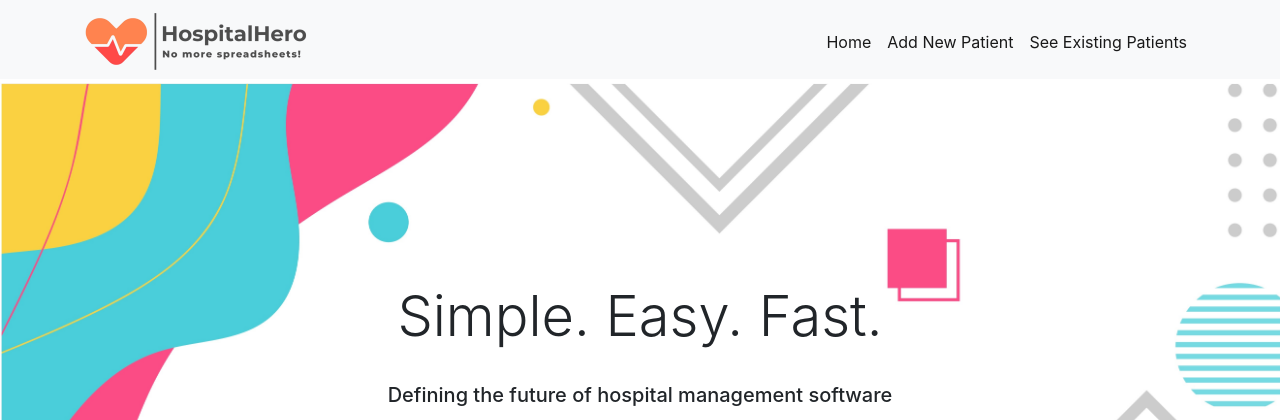
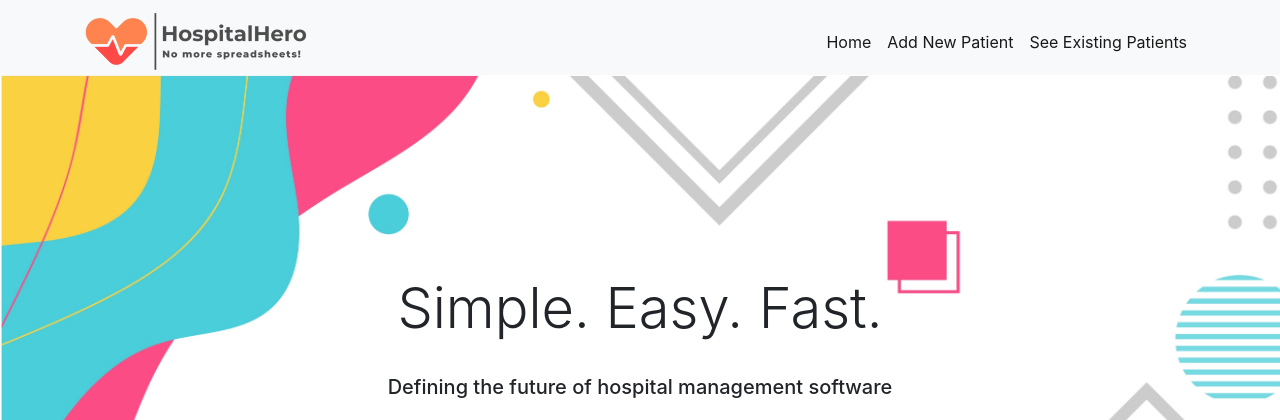
Before and after one commit to natelincyber/HospitalHero, a Flask app: page / in a window 1280 px wide. Shown: the top 420 px of the page. Run offline with Flask 2, Linux system fonts and the light colour scheme.

Commit message:
minor updates

```diff
--- a/main.py
+++ b/main.py
@@ -10,6 +10,7 @@ app = Flask(__name__)
 app.config['SQLALCHEMY_DATABASE_URI'] = 'sqlite:///patients.db'
 db = SQLAlchemy(app)
 
+
 class PatientInfo(db.Model):
     id = db.Column(db.Integer, primary_key=True, nullable=False)
     firstName = db.Column(db.String(20), nullable=False)
@@ -21,14 +22,17 @@ class PatientInfo(db.Model):
     cureTime = db.Column(db.Integer, nullable=False)
     doctorID = db.Column(db.Integer, nullable=False)
     field = db.Column(db.String(25), nullable=False)
-    date_admitted = db.Column(db.DateTime, nullable=False, default=datetime.utcnow)
+    date_admitted = db.Column(
+        db.DateTime, nullable=False, default=datetime.utcnow)
 
     def __str__(self):
         return 'PatientID:' + str(self.id)
 
+
 @app.route("/")
 def index():
     return render_template("index.html")
+
 
 @app.route("/see_patients", methods=['GET', 'POST'])
 def see_patients():
@@ -42,13 +46,16 @@ def see_patients():
         patient_cureTime = request.form['cureTime']
         patient_doctorID = request.form['doctorID']
         patient_field = request.form['field']
-        new_patient = PatientInfo(firstName=patient_first, lastName=patient_last, age=patient_age, state=patient_state, gender=patient_gender, medID=patient_medID, cureTime=patient_cureTime, doctorID=patient_doctorID, field=patient_field)
+        new_patient = PatientInfo(firstName=patient_first, lastName=patient_last, age=patient_age, state=patient_state,
+                                  gender=patient_gender, medID=patient_medID, cureTime=patient_cureTime, doctorID=patient_doctorID, field=patient_field)
         db.session.add(new_patient)
         db.session.commit()
         return redirect('/see_patients')
     else:
-        all_patients = PatientInfo.query.order_by(PatientInfo.date_admitted).all()
+        all_patients = PatientInfo.query.order_by(
+            PatientInfo.date_admitted).all()
         return render_template('see_patients.html', see_patients=all_patients)
+
 
 @app.route("/see_patients/new_patient_form")
 def addPatientForm():
@@ -63,12 +70,14 @@ def addPatientForm():
         patient.cureTime = request.form['cureTime']
         patient.doctorID = request.form['doctorID']
         patient.field = request.form['field']
-        new_patient = PatientInfo(firstName=patient_first, lastName=patient_last, age=patient_age, state=patient_state,gender=patient_gender, medID=patient_medID, cureTime=patient_cureTime, doctorID=patient_doctorID, field=patient_field)
+        new_patient = PatientInfo(firstName=patient_first, lastName=patient_last, age=patient_age, state=patient_state,
+                                  gender=patient_gender, medID=patient_medID, cureTime=patient_cureTime, doctorID=patient_doctorID, field=patient_field)
         db.session.add(new_patient)
         db.session.commit()
         return redirect('/see_patients')
     else:
         return render_template('new_patient_form.html')
+
 
 @app.route('/see_patients/delete/<int:id>')
 def delete(id):
@@ -76,6 +85,7 @@ def delete(id):
     db.session.delete(patient)
     db.session.commit()
     return redirect('/see_patients')
+
 
 @app.route('/see_patients/edit/<int:id>', methods=['GET', 'POST'])
 def edit(id):
@@ -101,6 +111,7 @@ def edit(id):
 def about():
     return render_template('about_hospitalhero.html')
 
+
 @app.route('/new_patient_error/<int:id>', methods=['GET', 'POST'])
 def new_patient_error(id):
     patient = PatientInfo.query.get_or_404(id)
@@ -122,4 +133,4 @@ def new_patient_error(id):
 
 
 if __name__ == '__main__':
-    app.run(debug=True, port = 5000)
+    app.run(debug=False, port=5000)
--- a/templates/base.html
+++ b/templates/base.html
@@ -13,7 +13,7 @@
           {% endblock %}
      </head>
      <body>
-          <nav class="navbar navbar-expand-sm navbar-light bg-light pb-1 mb-1">
+          <nav class="navbar navbar-expand-sm navbar-light bg-light pb-0 mb-0">
                <div class="container mx-auto">
                     <a class="navbar-brand" href="/"><img src="/static/main_navbar_logo.png"></a>
                     <ul class="navbar-nav mr-right">
```
Also changed, not shown: patients.db.
